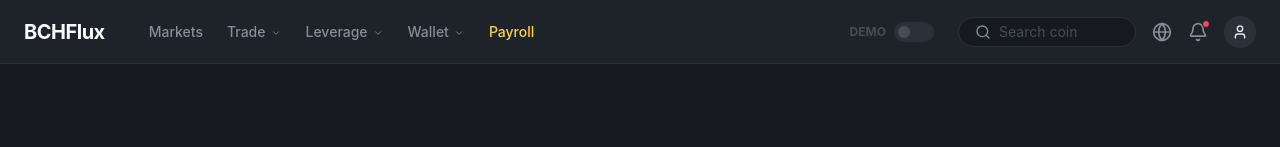
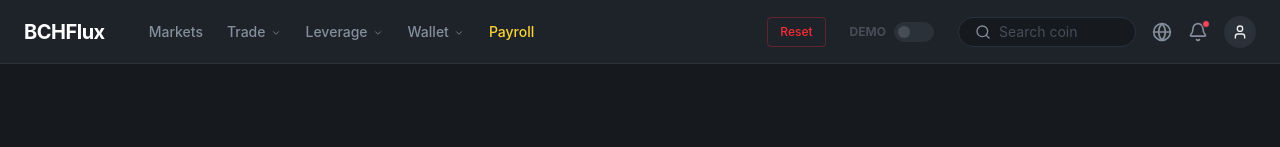
Before and after one commit to Nitronuel/BCHFlux, a React (Vite) app: page /payroll in a window 1280 px wide. Shown: the top 147 px of the page. Built offline with nearby package versions, Linux system fonts and the light colour scheme; no server answers.

Commit message:
feat: add reset account button to fix stalled sessions

```diff
--- a/src/components/layout/Header.tsx
+++ b/src/components/layout/Header.tsx
@@ -47,6 +47,19 @@ const Header: React.FC = () => {
 
             {/* Right: Actions */}
             <div className="flex items-center gap-4 text-text-secondary">
+                {/* Reset Account Button - Helper for Demo/Dev */}
+                <button
+                    onClick={() => {
+                        if (confirm('This will reset your demo account and clear all local data. Continue?')) {
+                            localStorage.clear();
+                            window.location.reload();
+                        }
+                    }}
+                    className="hidden md:flex items-center gap-1 px-3 py-1.5 text-xs font-medium text-red-500 hover:text-red-400 border border-red-500/30 rounded hover:bg-red-500/10 transition-colors mr-2"
+                >
+                    Reset
+                </button>
+
                 {/* Demo Mode Toggle */}
                 <div className="hidden md:flex items-center gap-2 mr-2">
                     <span className={`text-xs font-bold ${isDemoMode ? 'text-primary' : 'text-text-disabled'}`}>DEMO</span>
```
